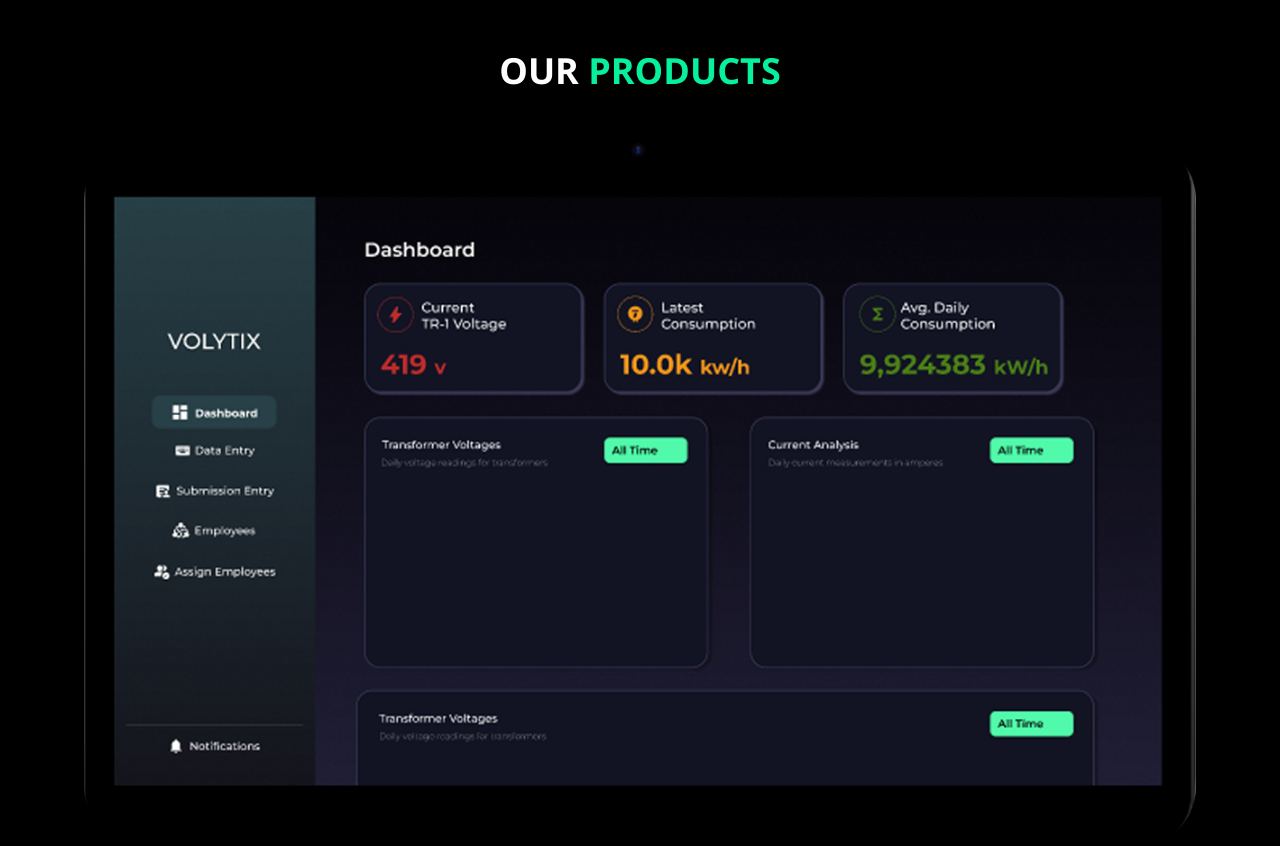
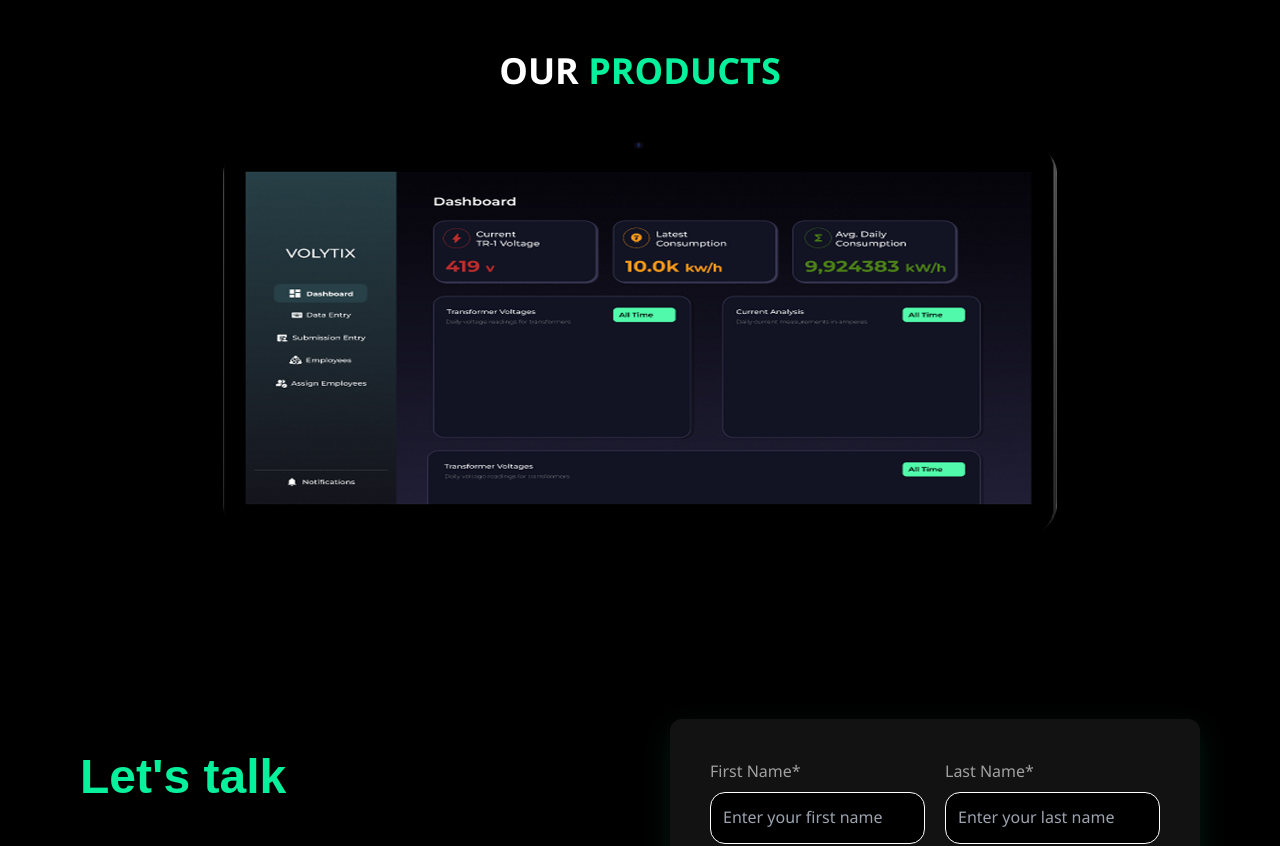
Before and after one commit to jainMaurya/volytix, a React (Create React App) app in the folder greenbit-website/: page / in a window 1280 px wide. Shown: the part 1380-2226 px from the top of the page. Built offline with nearby package versions, Linux system fonts and the light colour scheme; a web font is replaced by a local one.

Commit message:
changed our products

```diff
--- a/greenbit-website/src/components/Products.jsx
+++ b/greenbit-website/src/components/Products.jsx
@@ -44,7 +44,7 @@
           variants={imageVariants}
           className="flex justify-center"
         >
-          <img src="/Productimg.png" alt="Productimg" className="max-w-full" />
+          <img src="/Productimg.png" alt="Productimg" className="w-3/4 max-h-[400px] block" />
         </motion.div>
       </div>
     </div>
```
